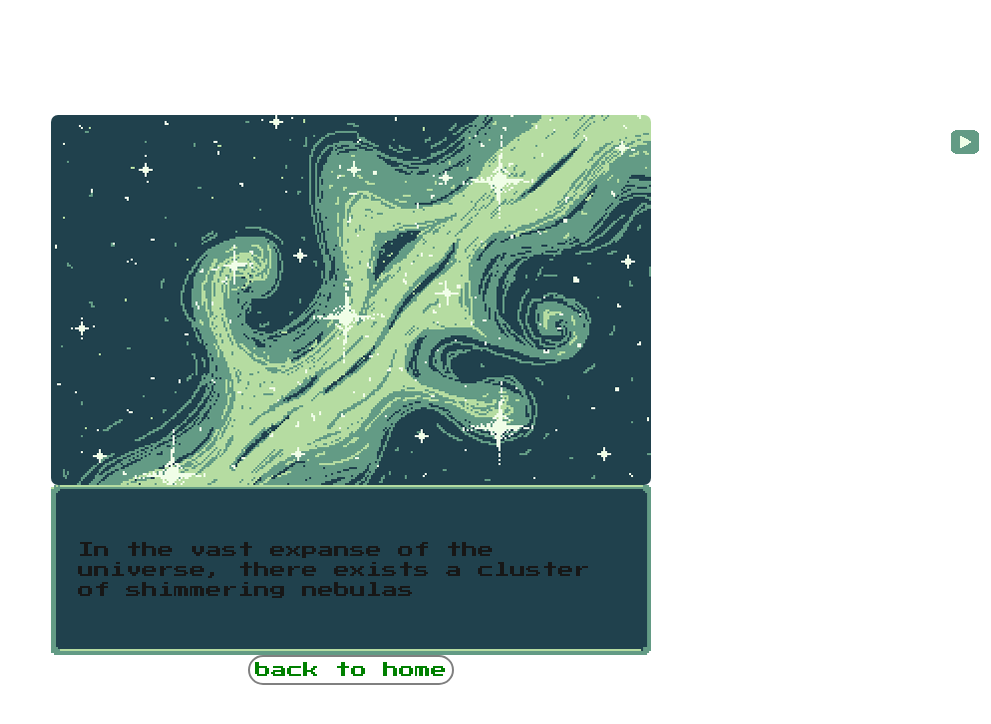
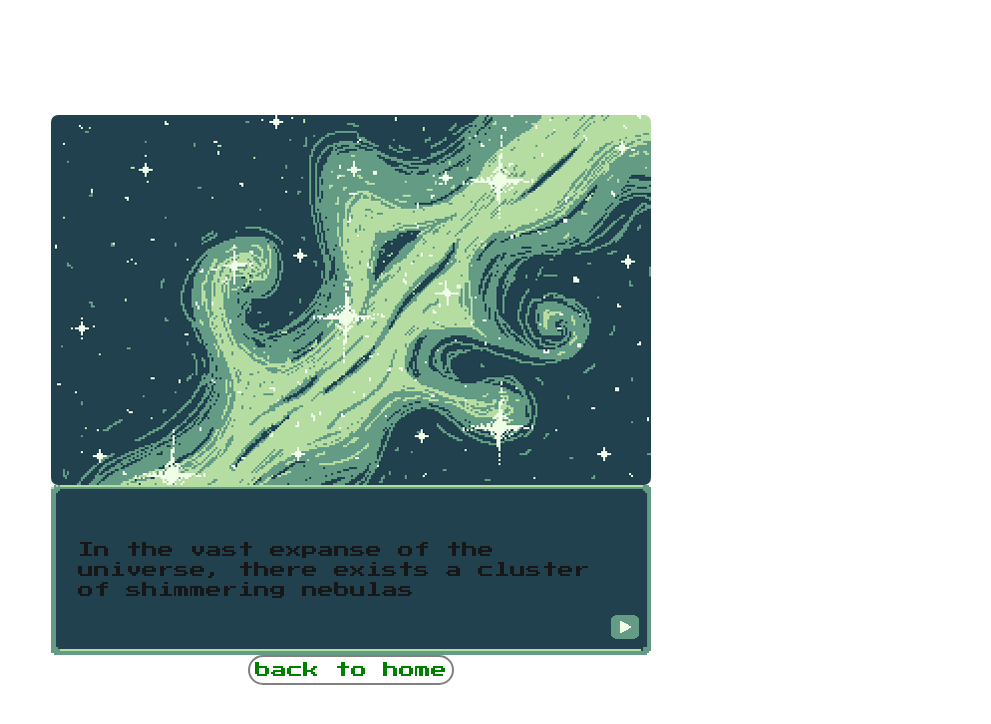
Before and after one commit to levinthiel/KoroKoro, a Next.js app: page /OpeningScenePage in a window 1280 px wide. Shown: the top 724 px of the page, without its empty margins (289-1280 px from the left). Built offline with nearby package versions, Linux system fonts and the light colour scheme.

Commit message:
implement text toggler function and update scene counter function. text parts are conditionally rendered

```diff
--- a/app/OpeningScenePage/page.js
+++ b/app/OpeningScenePage/page.js
@@ -8,27 +8,35 @@ import { useState } from "react";
 export default function OpeningScenePage() {
 
   const [sceneId, setSceneId] = useState(0);
+  const [showFirstPart, setShowFirstPart] = useState(true);
 
-  function SceneCounter(){
-     if (sceneId<7){
-      setSceneId(sceneId+1)
-      console.log("Scene: ",sceneId)
-      console.log([scenes[sceneId]])
-    }else {}
+  function sceneCounter() {
+    if (sceneId < scenes.length - 1) {
+        setSceneId(sceneId + 1);
+        setShowFirstPart(true);
+      }
+    }
+
+  function toggleTextPart() {
+    setShowFirstPart(false);
   }
 
   const scenesToMap= [scenes[sceneId]]
 
   return (
     <Wrapper>
-      <SceneDisplay /><TextBoxButton onClick={SceneCounter} />
+      <SceneDisplay />
       {scenesToMap.map((scene) => (
         <TextBox  key={scene.id}>
-          <TextPart text={scene.textpart1}/>
-                {/* {scene.textpart2} */}
-{/*         <Textpart2>
-              {scene.textpart2}
-            </Textpart2> */}
+          {showFirstPart ? (
+            <>
+            <TextPart text={scene.textpart1}/><TextBoxButton onClick={toggleTextPart} />
+            </>
+          ) : (
+          <>
+            <TextPart text={scene.textpart2}/> <TextBoxButton onClick={sceneCounter} />
+            </>
+          )}
         </TextBox>
       ))}
       <LinkWrapper>
```
